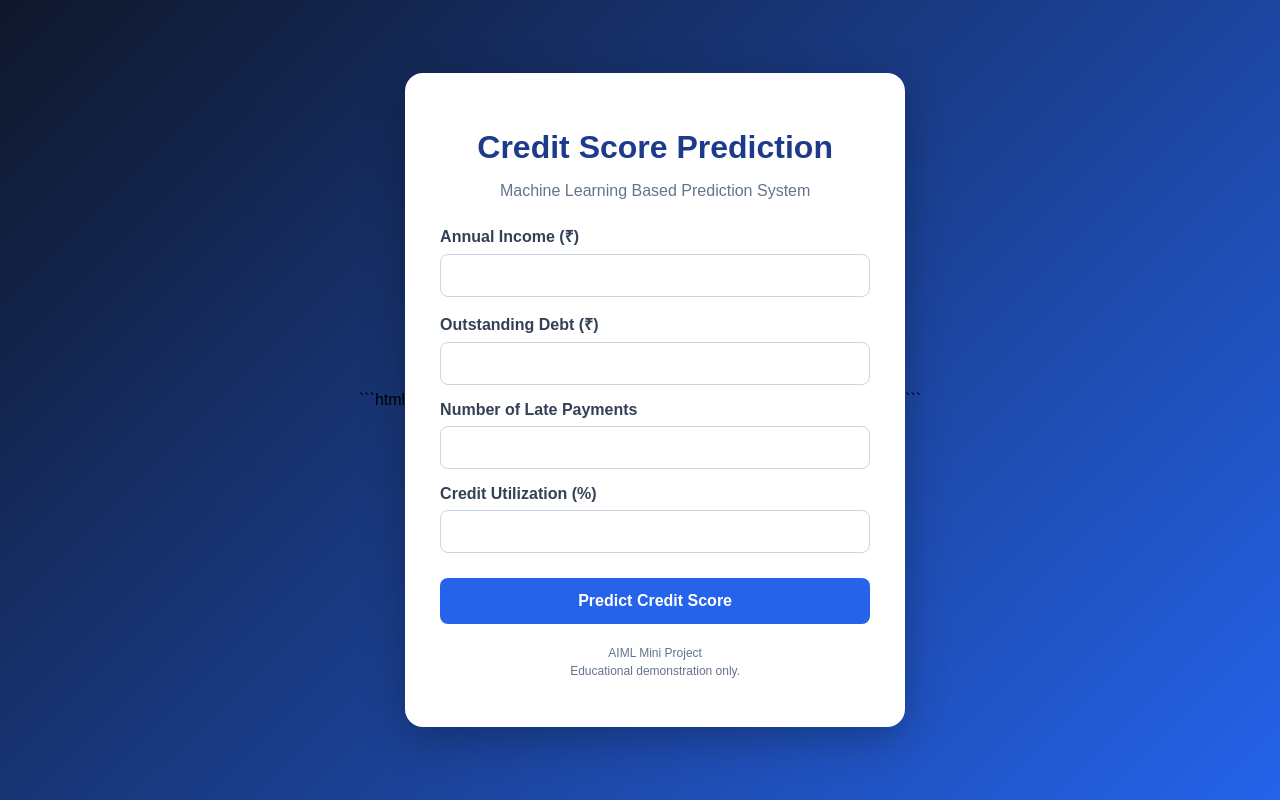
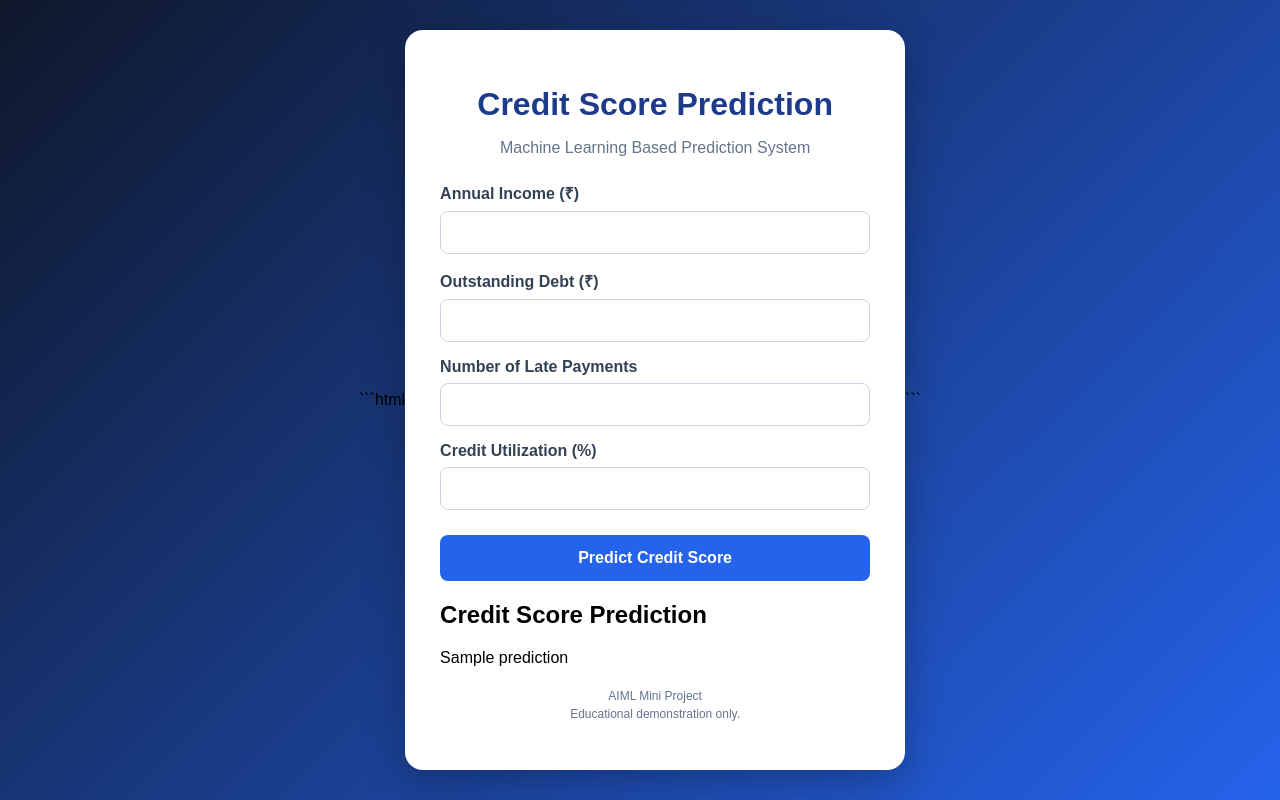
Before and after one commit to BhanuPrasad-AIML/Credit-Score-Prediction, a Flask app: template templates/index.html in a window 1280 px wide. Run offline with Flask 3, Linux system fonts and the light colour scheme; the template is opened without the code that fills it: most values are stand-ins (such as "Sample title", 1, 10 or a date in 2020).

Commit message:
index.html

```diff
--- a/templates/index.html
+++ b/templates/index.html
@@ -155,6 +155,14 @@
             <button type="submit">Predict Credit Score</button>
         </form>
 
+{% if prediction is not none %}
+    <div class="result">
+        <h2>Credit Score Prediction</h2>
+        <p>{{ prediction }}</p>
+    </div>
+{% endif %}
+
+
         <p class="note">
             AIML Mini Project<br>
             Educational demonstration only.
```
